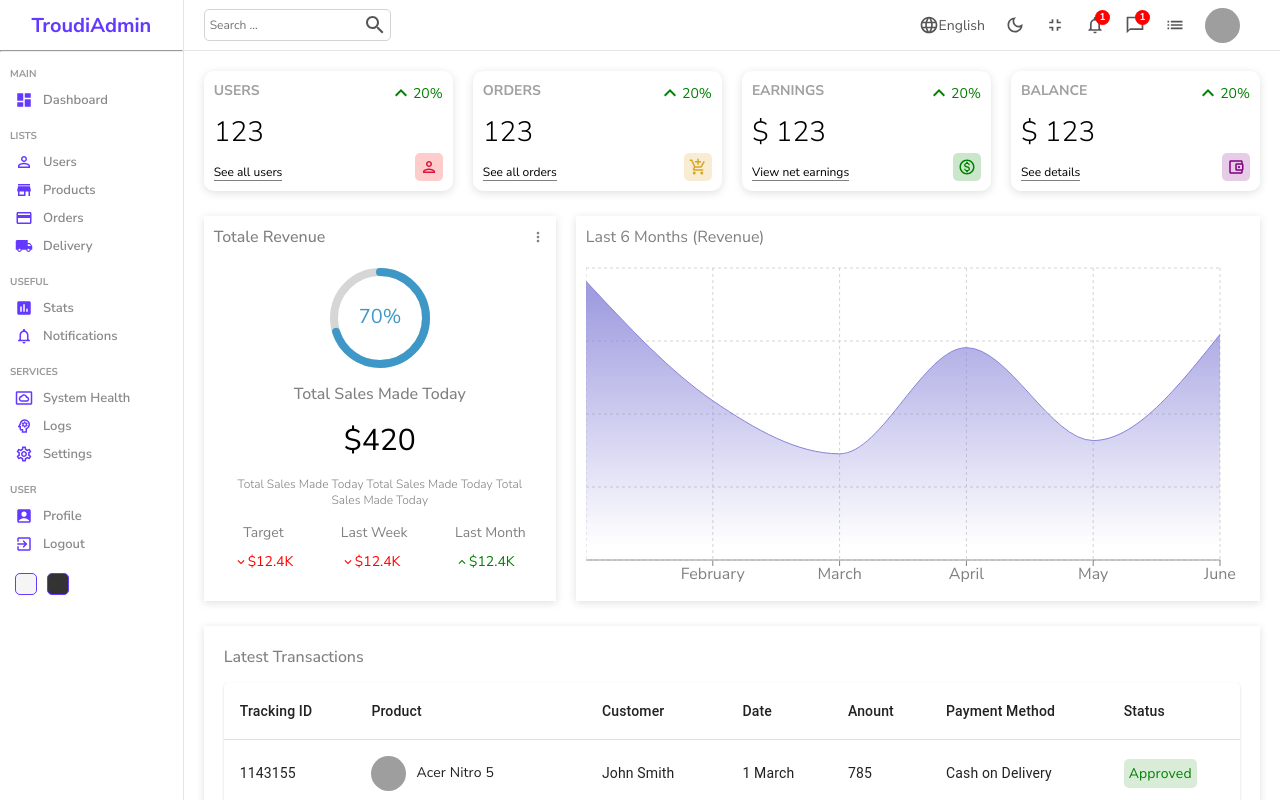
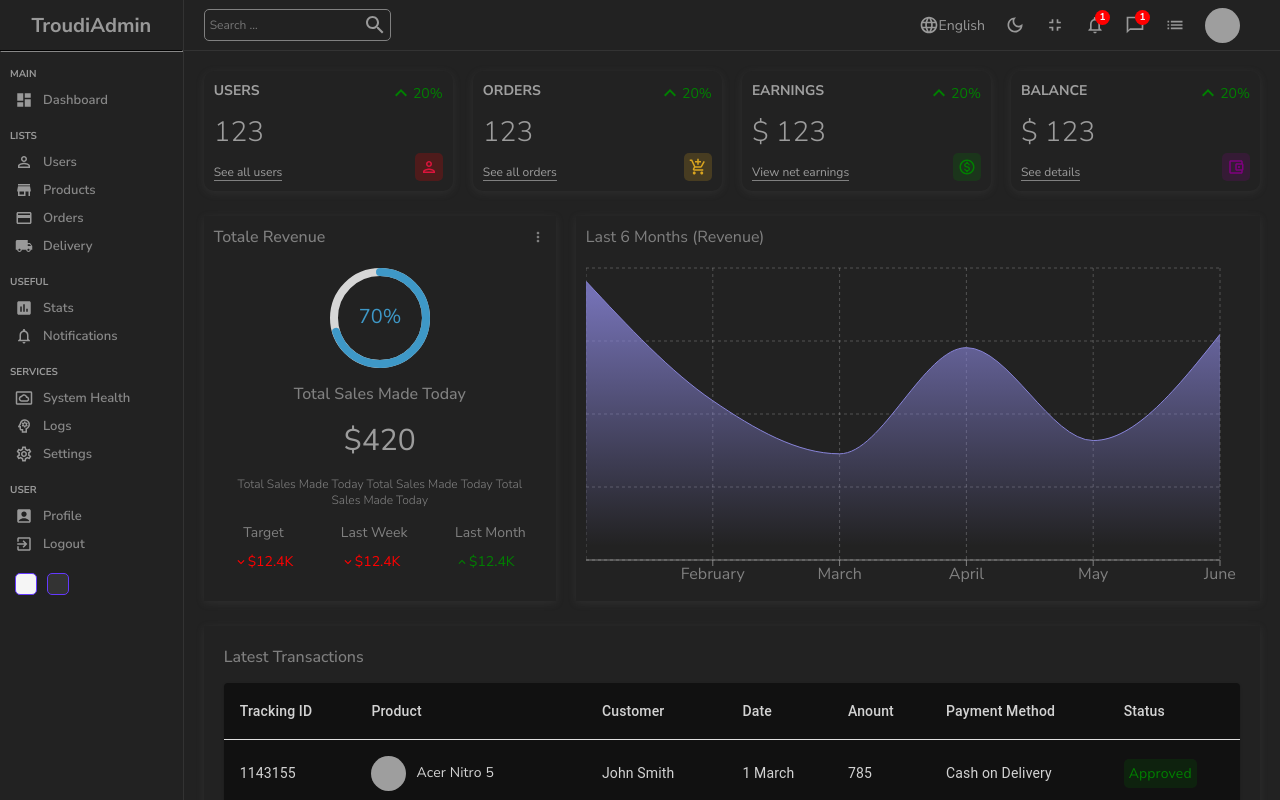
Before and after one commit to Troudi27/Dashboard, a React (Create React App) app: page / in a window 1280 px wide. Shown: the top 800 px of the page. Built offline with nearby package versions, Linux system fonts and the light colour scheme; grey boxes are pictures that could not be loaded.

Commit message:
50% dark mode

```diff
--- a/src/App.jsx
+++ b/src/App.jsx
@@ -5,10 +5,11 @@ import New from "./pages/new/New";
 import Single from "./pages/single/Single";
 import { BrowserRouter as Router, Route, Routes } from 'react-router-dom';
 import { productInputs, userInputs } from "./formSource";
+import "./style/dark.scss"
 
 function App() {
   return (
-    <div className="App">
+    <div className="App dark">
       <Router>
         <Routes>
           <Route path="/" element={<Home />} />
--- /dev/null
+++ b/src/style/dark.scss
@@ -0,0 +1,54 @@
+.App.dark{
+    background-color: #222;
+    color: rgb(156, 156, 156);
+
+    .chartGrid{
+        stroke: rgba(288, 288, 288, 0.219);
+    }
+    .table{
+        background-color: #111;
+
+        .tableCell{
+            color: lightgray;
+        }
+    }
+
+    .navbar{
+        color: #999;
+        border-color: #333;
+
+        .search{
+            border-color: grey;
+
+        }
+    }
+    .sidebar{
+        background-color: #222;
+        border-color: #333;
+        .top{
+            .logo{
+                color:#999;
+            }
+        }
+        hr{
+            border-color: #333;
+        }
+
+        ul{
+            li{
+                &:hover{
+                    background-color: #333;
+                    .icon{
+                        color: white;
+                    }
+                    span{
+                        color: white;
+                    }
+                }
+                .icon{
+                    color: #999;
+                }
+            }
+        }
+    }
+}
```
